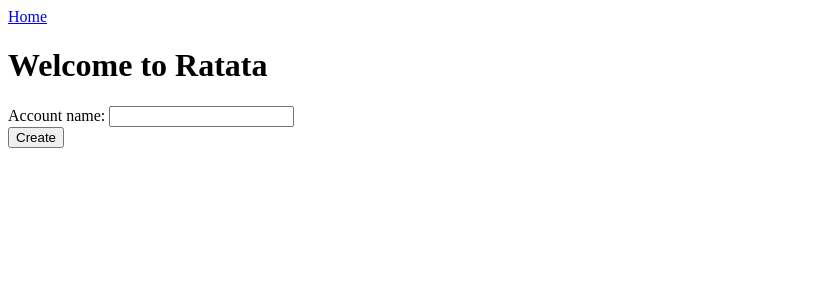
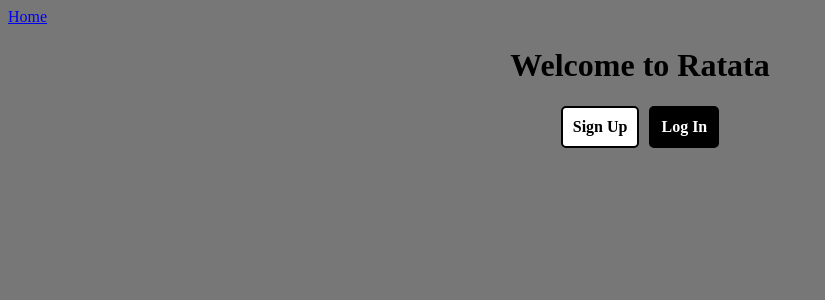
Before and after one commit to bhashimoto/raticate, a Django app: page /ratata/ in a window 1280 px wide. Shown: the top 300 px of the page, without its empty margins (0-825 px from the left). Run offline with Django 5.2, Linux system fonts and the light colour scheme.

Commit message:
added basic auth and home page after login

```diff
--- a/mysite/mysite/settings.py
+++ b/mysite/mysite/settings.py
@@ -117,8 +117,14 @@ USE_TZ = True
 # https://docs.djangoproject.com/en/5.1/howto/static-files/
 
 STATIC_URL = 'static/'
+STATICFILES_DIRS = [
+    BASE_DIR / "static",
+    "/var/www/static/",
+]
 
 # Default primary key field type
 # https://docs.djangoproject.com/en/5.1/ref/settings/#default-auto-field
 
 DEFAULT_AUTO_FIELD = 'django.db.models.BigAutoField'
+
+LOGIN_URL="login/"
--- a/mysite/ratata/forms.py
+++ b/mysite/ratata/forms.py
@@ -3,3 +3,7 @@ from django import forms
 
 class AccountForm(forms.Form):
     account_name = forms.CharField(label="Account name", max_length=200)
+
+class LoginForm(forms.Form):
+    username = forms.CharField(label="username", max_length=200)
+    password = forms.CharField(widget=forms.PasswordInput())
--- a/mysite/ratata/templates/ratata/base.html
+++ b/mysite/ratata/templates/ratata/base.html
@@ -1,15 +1,19 @@
 <!DOCTYPE html>
+{% load static %}
 <html lang="en">
 	<head>
 		<title>{% block title %}{% endblock%}</title>
 		<meta charset="UTF-8">
 		<meta name="viewport" content="width=device-width, initial-scale=1">
-		<link href="css/style.css" rel="stylesheet">
+		<link href={% static 'css/style.css' %} rel="stylesheet">
 		<script src="https://unpkg.com/htmx.org@2.0.2"></script>
 	</head>
 	<body>
 		<nav>
 			<a href="/ratata">Home</a>
+			{% if user.is_authenticated %}
+			<a href="/ratata/logout">log out</a>
+			{% endif %}
 		</nav>
 		{% block content %}
 		{% endblock %}
--- a/mysite/ratata/templates/ratata/components/account_create_form.html
+++ b/mysite/ratata/templates/ratata/components/account_create_form.html
@@ -1,5 +1,5 @@
 <form>
 	{% csrf_token %}
-	{{ form }}
-	<button type="submit" hx-post="accounts/" hx-swap="none">Create</button>
+	{{ account_create_form }}
+	<button type="submit" class="btn-primary" hx-post="/ratata/accounts/" hx-swap="none">Create</button>
 </form>
--- a/mysite/ratata/templates/ratata/components/accounts_list.html
+++ b/mysite/ratata/templates/ratata/components/accounts_list.html
@@ -1,6 +1,6 @@
-<ul id="accounts_list" hx-get="accounts" hx-trigger="newAccount from:body"  hx-swap="outerHTML">
+<ul id="accounts_list" hx-get="/ratata/accounts" hx-trigger="newAccount from:body"  hx-swap="outerHTML">
 	{% for account in accounts %}
-	<li><a href="accounts/{{account.id}}">{{ account.name }}</a></li>
+	<li><a href="/ratata/accounts/{{account.id}}">{{ account.name }}</a></li>
 	{% endfor %}
 
 </ul>
--- a/mysite/ratata/templates/ratata/index.html
+++ b/mysite/ratata/templates/ratata/index.html
@@ -1,10 +1,15 @@
 {% extends "ratata/base.html" %}
+{% load static %}
 
 {% block title %}Ratata{% endblock %}
 
 {% block content %}
-<h1>Welcome to Ratata</h1>
-{% include "ratata/components/account_create_form.html" %}
-{% include "ratata/components/accounts_list.html"%}
+<header>
+	<h1>Welcome to Ratata</h1>
+</header>
 
+<div id="signup-login">
+	<a href="#" class="btn btn-secondary">Sign Up</button>
+	<a href="login" class="btn btn-primary">Log In</button></a>
+</div>
 {% endblock %}
--- a/mysite/ratata/urls.py
+++ b/mysite/ratata/urls.py
@@ -3,6 +3,9 @@ from . import views
 
 urlpatterns = [
     path("", views.index, name="index"),
+    path("home/", views.home, name="home"),
+    path("login/", views.user_login, name="login"),
+    path("logout/", views.user_logout, name="logout"),
     path("accounts/", views.accounts, name="accounts"),
     path("accounts/<int:account_id>/", views.account, name="account"),
 ]
--- a/mysite/ratata/views.py
+++ b/mysite/ratata/views.py
@@ -1,14 +1,43 @@
 from django.http import HttpResponse
-from django.shortcuts import get_object_or_404, render
+from django.shortcuts import get_object_or_404, render, redirect
+from django.contrib.auth import authenticate, login, logout
+from django.contrib.auth.decorators import login_required
 
-from .forms import AccountForm
+from .forms import AccountForm, LoginForm
 from .models import Account
 
 # Create your views here.
 def index(request):
-    accounts = Account.objects.all()
-    form = AccountForm
-    return render(request, "ratata/index.html", {"accounts": accounts, "form": form})
+    return render(request, "ratata/index.html")
+
+def user_login(request):
+    if request.method == "POST":
+        form = LoginForm(request.POST)
+        if form.is_valid():
+            username = form.cleaned_data["username"]
+            password = form.cleaned_data["password"]
+            user = authenticate(request, username=username, password=password)
+            if user is not None:
+                login(request, user, backend=None)
+                return redirect("home")
+    else:
+        form = LoginForm
+        return render(request, "ratata/login.html", {"form": form})
+
+def user_logout(request):
+    logout(request)
+    return redirect("/ratata/")
+
+@login_required
+def home(request):
+    # TODO: get user accounts
+    accounts = Account.objects.filter(users=request.user)
+    account_create_form = AccountForm
+
+
+    return render(request, "ratata/home.html", {"account_create_form": account_create_form, "accounts":accounts})
+
+
 
 def account(request, account_id):
     account = get_object_or_404(Account, pk=account_id)
@@ -16,15 +45,16 @@ def account(request, account_id):
 
 def accounts(request):
     if request.method == "POST":
-
         form = AccountForm(request.POST)
         if form.is_valid():
-            account = Account(name=form.cleaned_data["account_nlist_ame"])
+            account = Account(name=form.cleaned_data["account_name"])
+            account.save()
+            account.users.add(request.user)
             account.save()
 
             response = HttpResponse()
             response.headers["HX-Trigger"] = "newAccount"
             return response
     else:
-        accounts = Account.objects.all()
+        accounts = Account.objects.filter(users=request.user)
         return render(request, "ratata/components/accounts_list.html", {"accounts": accounts})
--- /dev/null
+++ b/mysite/static/css/style.css
@@ -0,0 +1,51 @@
+html {
+	--primary-color: rgb(0, 0, 0);
+	--background: #FFF;
+}
+body {
+	background-color: #777;
+}
+
+header {
+	text-align: center;
+}
+
+.btn {
+	border: solid;
+	border-width: 2px;
+	padding: 10px;
+	border-radius: 5px;
+	font-size: 1rem;
+	font-weight: 600;
+	cursor: pointer;
+	text-decoration: none;
+}
+
+.btn-primary {
+	color: var(--background);
+	background-color: var(--primary-color);
+	border-color: var(--primary-color);
+}
+
+.btn-primary:hover {
+	background-color: var(--background);
+	color: var(--primary-color);
+}
+
+.btn-secondary {
+	background-color: var(--background);
+	color: var(--primary-color);
+	border-color: var(--primary-color);
+}
+
+.btn-secondary:hover {
+	background-color: var(--primary-color);
+	color: var(--background);
+}
+
+#signup-login {
+	text-align: center;
+	display: flex;
+	justify-content: center;
+	gap: 10px;
+}
```
Also changed, not shown: mysite/ratata/templates/ratata/home.html (added, +11 -0 lines), mysite/ratata/templates/ratata/login.html (added, +10 -0 lines), mysite/static/logo.png (added).
